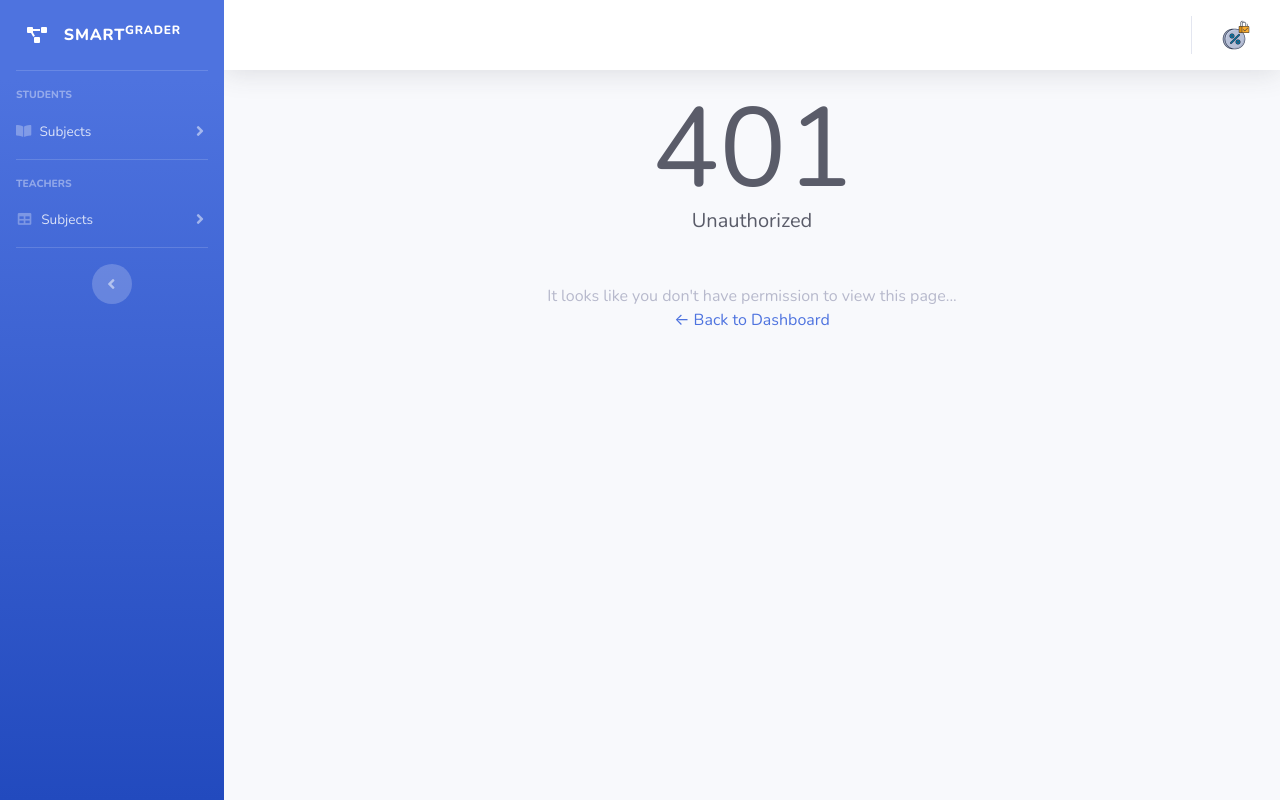
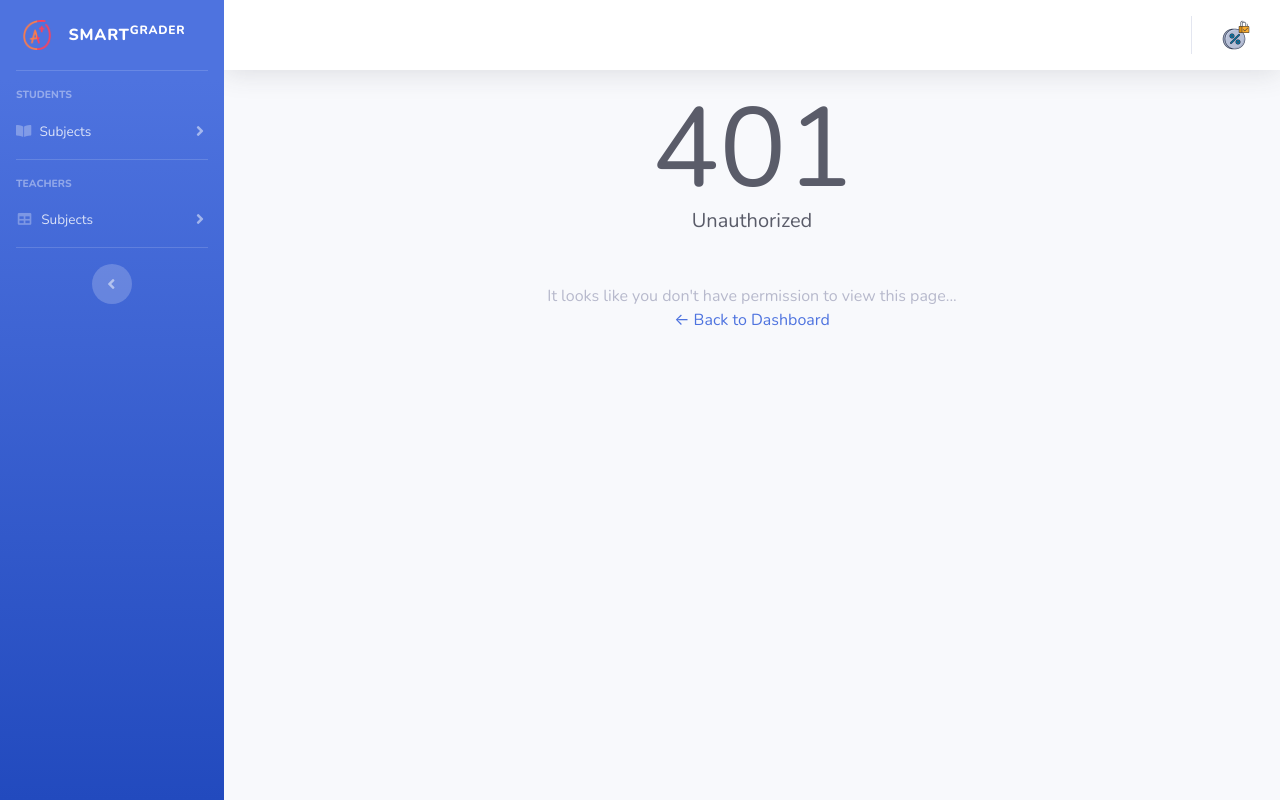
Before and after one commit to joseph-dougal/CS691, a Flask app: page /unauthorized in a window 1280 px wide. Run offline with Flask 2, Linux system fonts and the light colour scheme; some libraries are stand-ins or nearby versions.

Commit message:
replaced diagram logo with favicon

```diff
--- a/project/templates/components/sidebar.html
+++ b/project/templates/components/sidebar.html
@@ -3,8 +3,7 @@
 
     <!-- Sidebar - Brand -->
     <a class="sidebar-brand d-flex align-items-center justify-content-center" href="/">
-        <i class="fas fa-project-diagram"></i>
-
+        <img src="static/favicon.ico" width="30" height="30" class="d-inline-block align-top" alt="">
         <div class="sidebar-brand-text mx-3">Smart<sup>Grader</sup></div>
     </a>
 
```
